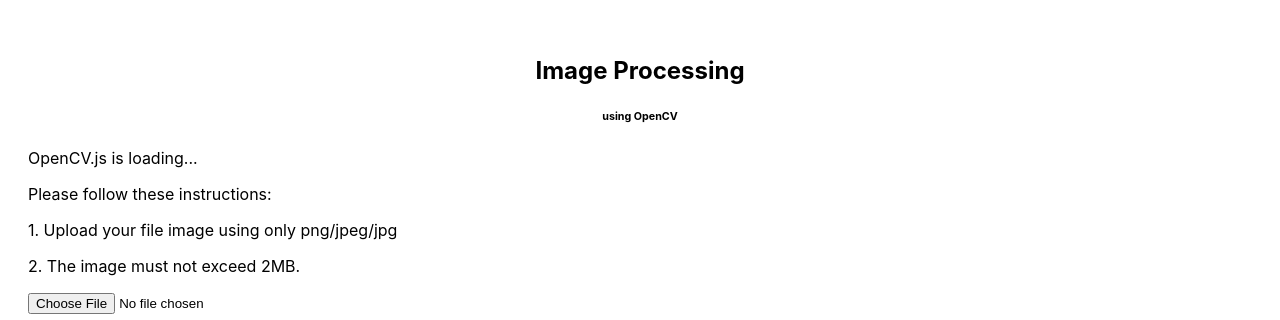
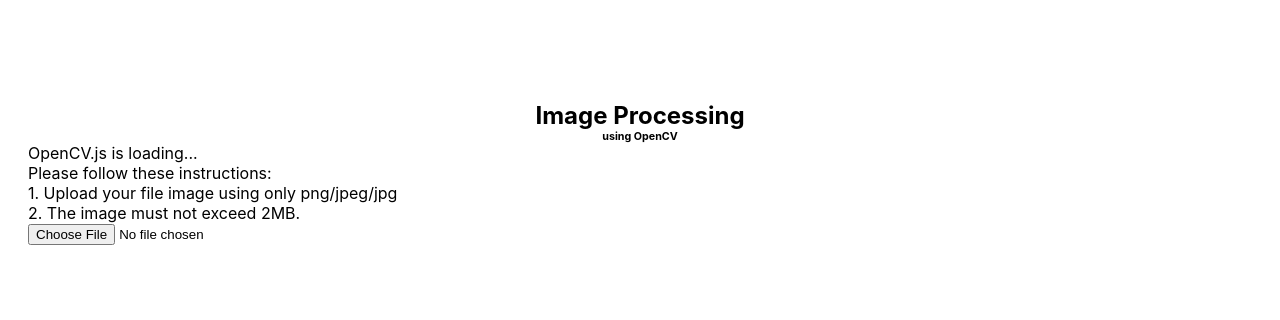
Before and after one commit to nurChamdanis/fetest_imageprocessing, a Next.js app: page / in a window 1280 px wide. Shown: the part 119-439 px from the top of the page. Built offline with nearby package versions, Linux system fonts and the light colour scheme.

Commit message:
update files

```diff
--- a/pages/index.tsx
+++ b/pages/index.tsx
@@ -187,16 +187,16 @@ const Home: React.FC = () => {
       <main
   style={{ height: '100%', width: '100%', padding: '20px', boxSizing: 'border-box' }} // Added padding for mobile
 >
-        <h3 className='h3Title1'
+        <h3 style={{padding: '0', margin: '0'}}
         >Image Processing</h3>
-        <h6
+        <h6 style={{ padding: '0', margin: '0' }}
         >using OpenCV</h6>
-        <p id="status">OpenCV.js is loading...</p>
+        <p id="status" style={{ padding: '0', margin: '0' }} >OpenCV.js is loading...</p>
         {error && <p style={{ color: 'red' }}>{error}</p>}
         <div>
-          <p>Please follow these instructions:</p>
-          <p>1. Upload your file image using only png/jpeg/jpg</p>
-          <p>2. The image must not exceed 2MB.</p>
+          <p style={{ padding: '0', margin: '0' }}>Please follow these instructions:</p>
+          <p style={{ padding: '0', margin: '0' }} >1. Upload your file image using only png/jpeg/jpg</p>
+          <p style={{ padding: '0', margin: '0' }} >2. The image must not exceed 2MB.</p>
           <input type="file" ref={inputElementRef} accept="image/png, image/jpeg" />
         </div>
         <div className='div_work'>
```
